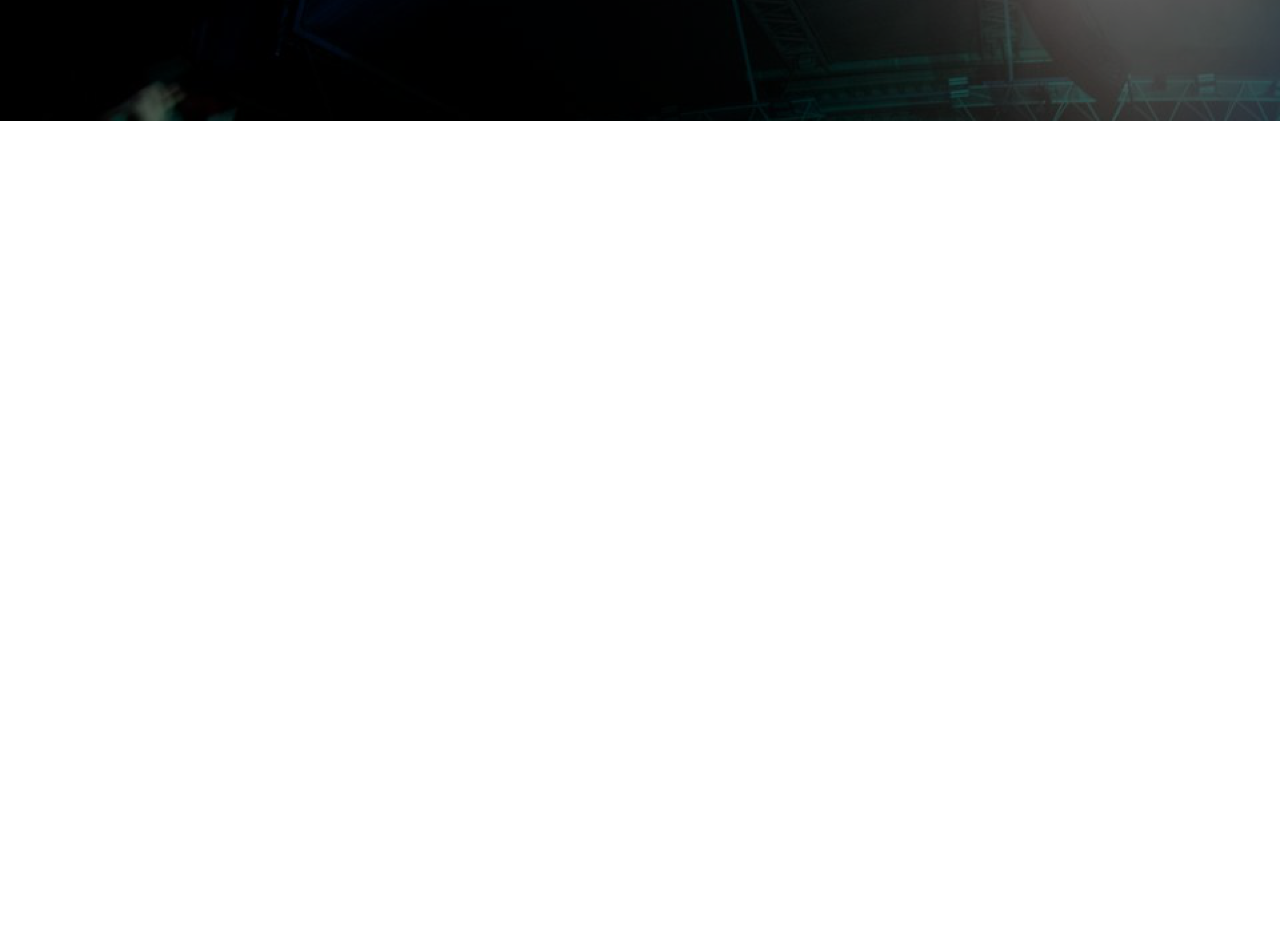
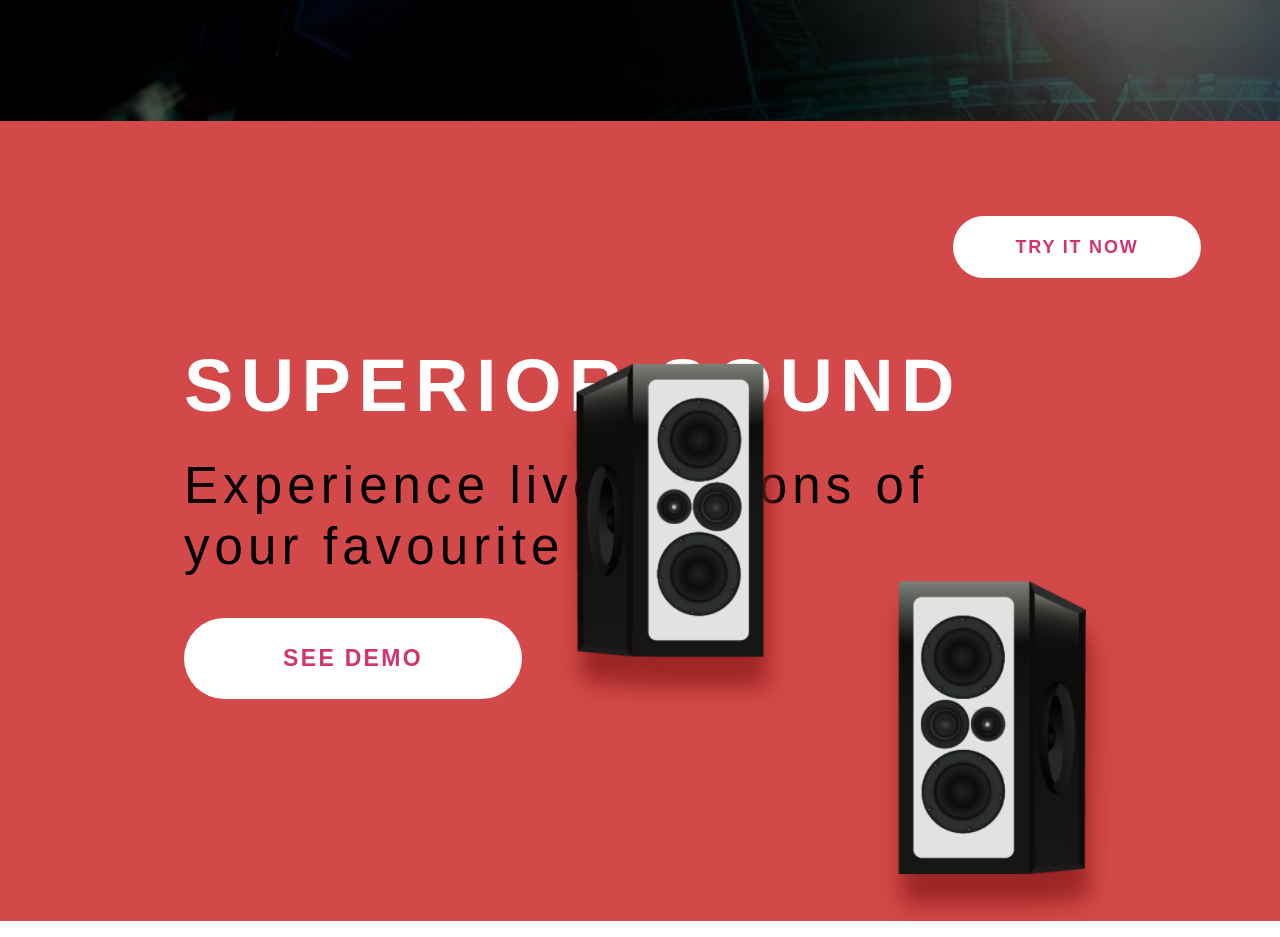
Before and after one commit to ameer-ahmad/exp-con, a React (Create React App) app: page / in a window 1280 px wide. Shown: the part 679-1616 px from the top of the page. Before the commit the page ends 800 px from the top, so only its background shows below. Built offline with nearby package versions, Linux system fonts and the light colour scheme.

Commit message:
created red section

```diff
--- a/src/App.js
+++ b/src/App.js
@@ -1,11 +1,13 @@
 import Nav from './components/Nav';
 import Hero from './components/Hero';
+import RedSection from './components/RedSection';
 
 function App() {
   return (
     <div className="App">
       <Nav/>
       <Hero/>
+      <RedSection/>
     </div>
   );
 }
--- /dev/null
+++ b/src/components/RedSection.js
@@ -0,0 +1,18 @@
+import React from 'react';
+import speaker1 from '../img/speaker1.png';
+import speaker2 from '../img/speaker2.png';
+
+const RedSection = () => {
+    return (
+        <div className="redSection">
+            <h2>SUPERIOR SOUND</h2>
+            <h3>Experience live versions of your favourite songs.</h3>
+            <button className="seeDemo">SEE DEMO</button>
+            <button className="tryNow">TRY IT NOW</button>
+            <img src={speaker1} className="speaker1"/>
+            <img src={speaker2} className="speaker2" />
+        </div>
+    )
+}
+
+export default RedSection;
--- a/src/index.css
+++ b/src/index.css
@@ -7,6 +7,7 @@
 html {
   font-family: Arial, Helvetica, sans-serif;
   font-size: 10px;
+  overflow-x: hidden;
 }
 
 /* Header styles */
@@ -15,6 +16,7 @@ html {
   line-height: 5.7rem;
   margin-left: 3.787rem;
   letter-spacing: 0.48rem;
+  font-weight: normal;
 }
 
 header {
@@ -90,6 +92,7 @@ header {
   width: 82rem;
   margin-top: 3.2rem;
   margin-bottom: 4.3rem;
+  font-weight: normal;
 }
 
 .hero button {
@@ -101,4 +104,75 @@ header {
   letter-spacing: 0.23rem;
   width: 28.4rem;
   height: 7.9rem;
+  font-weight: bold;
 }
+
+/* Red Section styles */
+.redSection {
+  height: 100vh;
+  width: 100vw;
+  background-color: #D34848;
+  display: flex;
+  flex-direction: column;
+  justify-content: center;
+  padding-left: 18.4rem;
+  position: relative;
+}
+
+.redSection h2 {
+  font-size: 7.4rem;
+  color: white;
+  letter-spacing: 0.74rem;
+}
+
+.redSection h3 {
+  font-size: 5.1rem;
+  font-weight: normal;
+  letter-spacing: 0.51rem;
+  line-height: 6.1rem;
+  width: 87.9rem;
+  margin-top: 2.7rem;
+  margin-bottom: 4.1rem;
+}
+
+.seeDemo {
+  background-color: white;
+  width: 33.8rem;
+  height: 8.1rem;
+  border: none;
+  border-radius: 7.9rem;
+  color: #D1346E;
+  font-size: 2.3rem;
+  font-weight: bold;
+  letter-spacing: 0.23rem;
+}
+
+.redSection .tryNow {
+  width: 24.8rem;
+  height: 6.2rem;
+  border-radius: 7.9rem;
+  border: none;
+  background-color: white;
+  color: #D1346E;
+  font-size: 1.8rem;
+  letter-spacing: 0.18rem;
+  font-weight: bold;
+  position: absolute;
+  top: 9.5rem;
+  right: 7.9rem;
+}
+
+.speaker1, .speaker2 {
+  width: 25.4rem;
+  position: absolute;
+}
+
+.speaker1 {
+  top: 23.9rem;
+  right: 47.9rem;
+}
+
+.speaker2 {
+  top: 45.6rem;
+  right: 15.7rem;
+}
```
Also changed, not shown: src/img/speaker1.png (added), src/img/speaker2.png (added).
